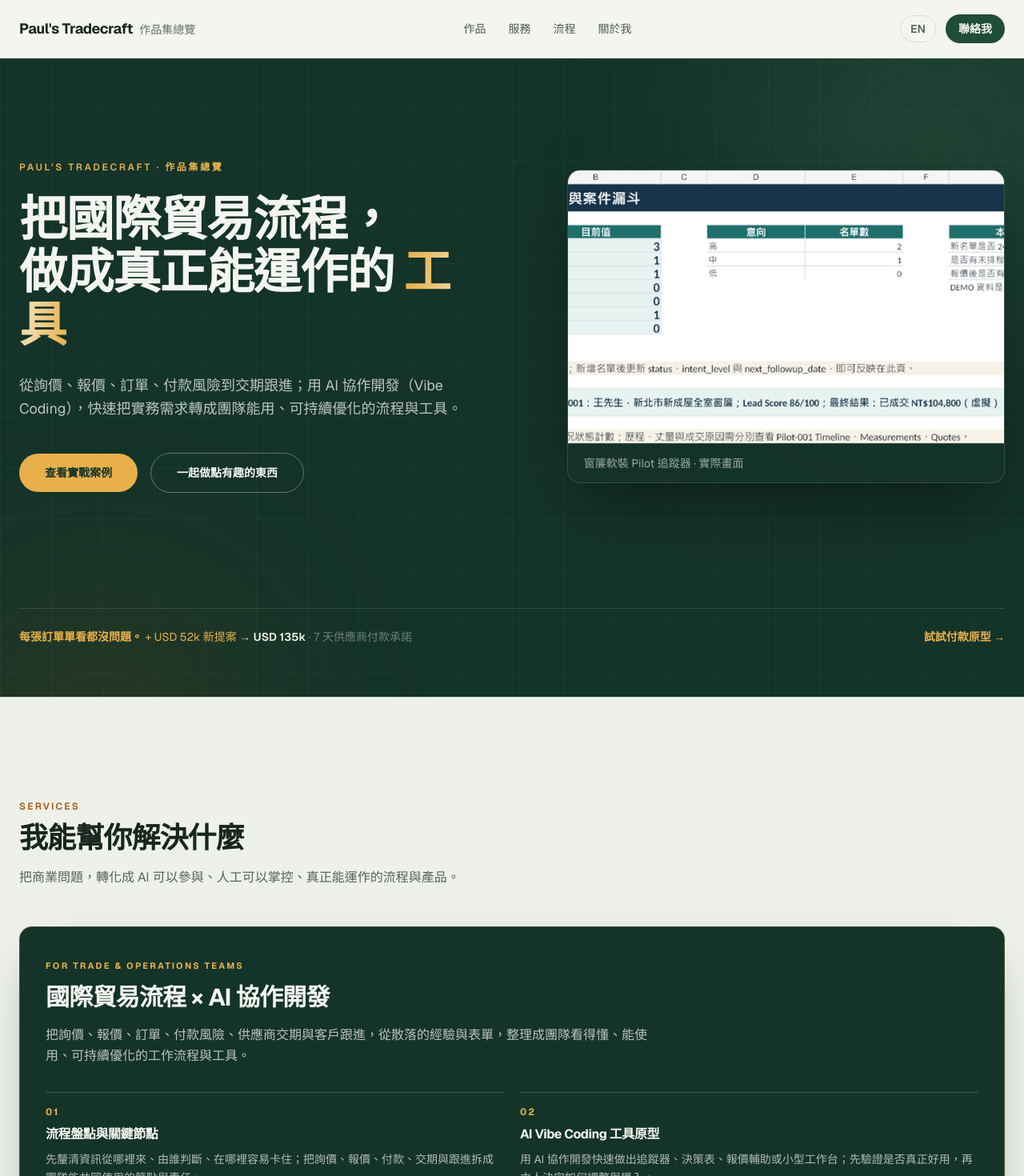
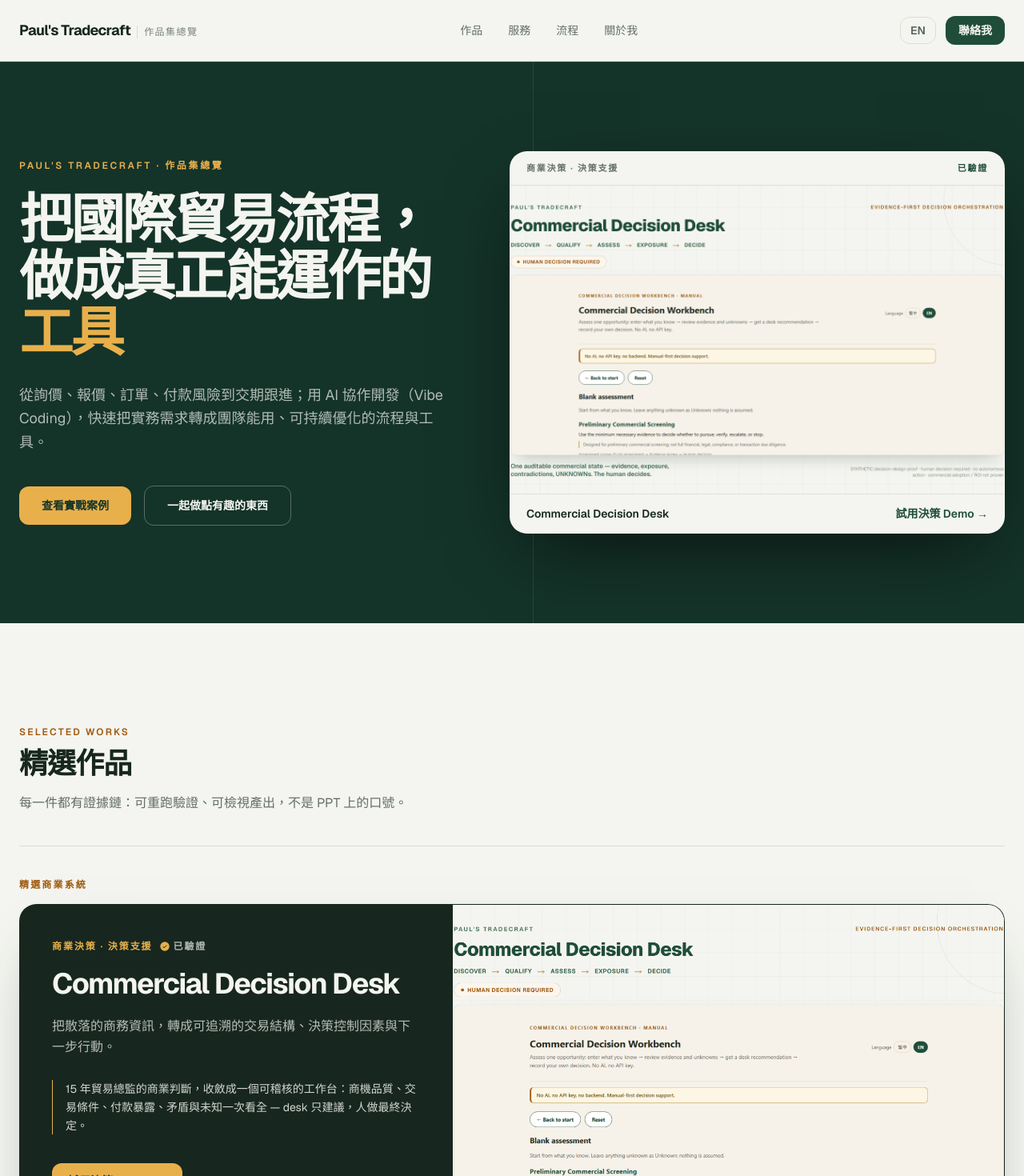
Before and after one commit to apchen1978/pauls-tradecraft, a React (Vite) app: page / in a window 1280 px wide. Shown: the top 1470 px of the page at 80% size. Built offline with nearby package versions, Linux system fonts and the light colour scheme.

Commit message:
feat(home): elevate portfolio to commercial systems studio

```diff
--- a/src/App.jsx
+++ b/src/App.jsx
@@ -27,8 +27,8 @@ export default function App() {
           <Nav />
           <main id="main">
             <Hero />
+            <Works />
             <Capabilities />
-            <Works />
             <HowIWork />
             <About />
             <Contact />
--- a/src/components/Hero.jsx
+++ b/src/components/Hero.jsx
@@ -1,5 +1,6 @@
 import { motion } from "motion/react";
 import { useLang } from "../i18n.jsx";
+import { works } from "../data/works.js";
 
 const fadeUp = {
   hidden: { opacity: 0, y: 16 },
@@ -7,44 +8,43 @@ const fadeUp = {
 };
 
 export default function Hero() {
-  const { t } = useLang();
+  const { lang, t } = useLang();
+  const cdd = works.find((work) => work.id === "commercial-decision-desk");
+  const cddCopy = cdd[lang];
   return (
     <section id="top" className="relative overflow-hidden bg-pine text-bone">
-      {/* 大廠式柔和光暈 */}
       <div aria-hidden className="pointer-events-none absolute inset-0">
-        <div className="absolute -top-32 right-[-10%] h-[480px] w-[480px] rounded-full bg-moss/30 blur-[120px]" />
-        <div className="absolute bottom-[-30%] left-[-5%] h-[380px] w-[380px] rounded-full bg-amber/15 blur-[120px]" />
-        {/* 細網格紋理 */}
-        <div className="absolute inset-0 opacity-[0.05] [background-image:linear-gradient(rgba(255,255,255,0.6)_1px,transparent_1px),linear-gradient(90deg,rgba(255,255,255,0.6)_1px,transparent_1px)] [background-size:64px_64px]" />
+        <div className="absolute inset-y-0 left-[52%] hidden w-px bg-bone/10 lg:block" />
+        <div className="absolute inset-x-0 top-0 h-px bg-bone/10" />
       </div>
 
-      <div className="relative mx-auto grid max-w-7xl items-center gap-14 px-4 pt-24 pb-28 md:px-6 md:pt-32 md:pb-36 lg:grid-cols-[1.05fr_0.95fr] lg:gap-20">
+      <div className="relative mx-auto grid max-w-7xl items-center gap-12 px-4 pb-20 pt-20 md:px-6 md:pb-28 md:pt-28 lg:grid-cols-[0.94fr_1.06fr] lg:gap-16">
         <motion.div initial="hidden" animate="show" variants={{ show: { transition: { staggerChildren: 0.1 } } }}>
           <motion.p variants={fadeUp} className="text-xs font-semibold uppercase tracking-[0.22em] text-gold">
             {t.brand} · {t.brandNote}
           </motion.p>
           <motion.h1
             variants={fadeUp}
-            className="mt-6 max-w-xl text-4xl font-bold leading-[1.1] tracking-tight text-bone md:text-5xl lg:text-6xl"
+            className="mt-6 max-w-xl text-[2.65rem] font-bold leading-[1.05] tracking-[-0.045em] text-bone md:text-6xl lg:text-[4.2rem]"
           >
             {t.hero.headlineA}
             <br />
             <span className="font-semibold text-bone">{t.hero.headlineB}</span>{" "}
-            <span className="hero-gradient font-semibold">{t.hero.headlineHighlight}</span>
+            <span className="font-semibold text-gold">{t.hero.headlineHighlight}</span>
           </motion.h1>
-          <motion.p variants={fadeUp} className="mt-7 max-w-[52ch] text-base leading-relaxed text-bone/75 md:text-lg">
+          <motion.p variants={fadeUp} className="mt-7 max-w-[48ch] text-base leading-relaxed text-bone/70 md:text-lg">
             {t.hero.sub}
           </motion.p>
           <motion.div variants={fadeUp} className="mt-10 flex flex-wrap items-center gap-4">
             <a
               href="#works"
-              className="rounded-pill bg-gold px-8 py-3.5 text-sm font-bold text-pine transition-all hover:brightness-110 active:scale-[0.98]"
+              className="rounded-field bg-gold px-7 py-3.5 text-sm font-bold text-pine transition-colors hover:bg-[#f2be61]"
             >
               {t.hero.ctaPrimary}
             </a>
             <a
               href="#contact"
-              className="rounded-pill border border-bone/35 px-8 py-3.5 text-sm font-semibold text-bone transition-colors hover:border-bone/70"
+              className="rounded-field border border-bone/30 px-7 py-3.5 text-sm font-semibold text-bone transition-colors hover:border-bone/70"
             >
               {t.hero.ctaSecondary}
             </a>
@@ -54,44 +54,26 @@ export default function Hero() {
         <motion.figure
           initial={{ opacity: 0, y: 24 }}
           animate={{ opacity: 1, y: 0, transition: { duration: 0.6, ease: "easeOut", delay: 0.15 } }}
-          className="overflow-hidden rounded-card border border-bone/15 bg-pine/40 shadow-[0_30px_80px_-20px_rgba(0,0,0,0.5)]"
+          className="relative overflow-hidden rounded-[1.35rem] border border-bone/15 bg-bone shadow-[0_34px_90px_-26px_rgba(0,0,0,0.66)]"
         >
+          <div className="flex items-center justify-between border-b border-ink/10 px-5 py-3 text-[11px] font-semibold uppercase tracking-[0.16em] text-ink/65">
+            <span>{cddCopy.tag}</span>
+            <span className="text-forest">{t.works.statusVerified}</span>
+          </div>
           <img
-            src="/images/cover-tracker.png"
-            alt={t.hero.imgCaption}
+            src={cdd.cover}
+            alt={cdd.imageAlt[lang]}
             className="aspect-[16/10] w-full object-cover object-top"
             loading="eager"
           />
-          <figcaption className="border-t border-bone/15 px-5 py-3.5 text-sm text-bone/60">
-            {t.hero.imgCaption}
+          <figcaption className="flex items-center justify-between gap-4 border-t border-ink/10 px-5 py-3.5 text-sm text-ink/65">
+            <span className="font-semibold text-ink">{cddCopy.title}</span>
+            <a href={cdd.link} target="_blank" rel="noopener noreferrer" className="shrink-0 font-semibold text-forest transition-colors hover:text-amber">
+              {typeof cdd.linkLabel === "string" ? cdd.linkLabel : cdd.linkLabel[lang]} →
+            </a>
           </figcaption>
         </motion.figure>
       </div>
-
-      {/* 極簡底條：featured proof 收成一條 hairline（商業 hook 保留、視覺減重） */}
-      <motion.div
-        initial={{ opacity: 0 }}
-        animate={{ opacity: 1, transition: { duration: 0.6, delay: 0.35 } }}
-        className="relative mx-auto max-w-7xl px-4 pb-14 md:px-6 md:pb-16"
-      >
-        <div className="flex flex-col gap-2 border-t border-bone/12 pt-6 md:flex-row md:items-center md:justify-between">
-          <p className="text-sm leading-relaxed text-bone/60">
-            <span className="font-semibold text-gold">{t.hero.featuredHook1}</span>{" "}
-            <span className="text-gold">{t.hero.featuredIncrement}</span>{" "}
-            <span className="text-bone/80">{t.hero.featuredArrow}</span>{" "}
-            <span className="font-semibold text-bone">{t.hero.featuredAfter}</span>
-            <span className="text-bone/40"> · {t.hero.featuredCaption}</span>
-          </p>
-          <a
-            href="https://apchen1978.github.io/payment-concentration-demo/"
-            target="_blank"
-            rel="noopener noreferrer"
-            className="shrink-0 text-sm font-semibold text-gold transition-colors hover:text-bone"
-          >
-            {t.hero.featuredCta} →
-          </a>
-        </div>
-      </motion.div>
     </section>
   );
 }
--- a/src/components/Nav.jsx
+++ b/src/components/Nav.jsx
@@ -14,14 +14,14 @@ export default function Nav() {
   ];
 
   return (
-    <header className="sticky top-0 z-50 border-b border-line/70 bg-bone/85 backdrop-blur-md">
-      <nav className="mx-auto flex h-16 max-w-7xl items-center justify-between px-4 md:h-[72px] md:px-6">
+    <header className="sticky top-0 z-50 border-b border-line/80 bg-bone/95 backdrop-blur-md">
+      <nav className="mx-auto flex h-[68px] max-w-7xl items-center justify-between px-4 md:h-[76px] md:px-6">
         <a href="#top" className="flex items-baseline gap-2" onClick={() => setOpen(false)}>
-          <span className="text-lg font-bold tracking-tight">{t.brand}</span>
-          <span className="hidden text-sm text-ink/65 sm:inline">{t.brandNote}</span>
+          <span className="text-lg font-bold tracking-[-0.035em]">{t.brand}</span>
+          <span className="hidden border-l border-line pl-2 text-xs font-medium uppercase tracking-[0.12em] text-ink/55 sm:inline">{t.brandNote}</span>
         </a>
 
-        <div className="hidden items-center gap-7 text-sm font-medium text-ink/75 lg:flex">
+        <div className="hidden items-center gap-8 text-sm font-medium text-ink/65 lg:flex">
           {links.map((l) => (
             <a key={l.href} href={l.href} className="transition-colors hover:text-forest">
               {l.label}
@@ -32,14 +32,14 @@ export default function Nav() {
         <div className="flex items-center gap-3">
           <button
             onClick={toggle}
-            className="rounded-pill border border-line px-3 py-1.5 text-sm font-semibold text-ink/70 transition-colors hover:border-forest hover:text-forest"
+            className="rounded-field border border-line px-3 py-1.5 text-sm font-semibold text-ink/70 transition-colors hover:border-forest hover:text-forest"
             aria-label="Switch language"
           >
             {t.langLabel}
           </button>
           <a
             href="#contact"
-            className="hidden rounded-pill bg-forest px-4 py-2 text-sm font-semibold text-bone transition-all hover:bg-moss active:scale-[0.98] sm:inline-block"
+            className="hidden rounded-field bg-forest px-4 py-2 text-sm font-semibold text-bone transition-colors hover:bg-moss sm:inline-block"
             onClick={() => setOpen(false)}
           >
             {t.nav.contact}
--- a/src/components/Works.jsx
+++ b/src/components/Works.jsx
@@ -110,14 +110,54 @@ function CaseStudy({ c, related, link, linkLabel }) {
   );
 }
 
+function FeaturedSystem({ work }) {
+  const { lang, t } = useLang();
+  const copy = work[lang];
+  const linkLabel = typeof work.linkLabel === "string" ? work.linkLabel : work.linkLabel?.[lang];
+
+  return (
+    <article id={work.id} className="scroll-mt-28 overflow-hidden rounded-[1.35rem] border border-ink/10 bg-ink text-bone shadow-[0_28px_72px_-42px_rgba(20,51,41,0.72)]">
+      <div className="grid lg:grid-cols-[0.88fr_1.12fr]">
+        <div className="flex flex-col px-6 py-8 md:px-10 md:py-11">
+          <div className="flex items-center gap-2 text-xs font-semibold uppercase tracking-[0.16em] text-gold">
+            <span>{copy.tag}</span>
+            {work.verified && (
+              <span className="inline-flex items-center gap-1 text-bone/70" title={t.works.verifiedExplain}>
+                <CheckCircle size={14} weight="fill" className="text-gold" />
+                {t.works.statusVerified}
+              </span>
+            )}
+          </div>
+          <h3 className="mt-5 max-w-md text-3xl font-bold leading-[1.08] tracking-[-0.04em] text-bone md:text-4xl">{copy.title}</h3>
+          <p className="mt-5 max-w-[43ch] text-base leading-relaxed text-bone/72">{copy.desc}</p>
+          {copy.caseSummary && (
+            <p className="mt-7 border-l border-gold pl-4 text-sm leading-relaxed text-bone/85">{copy.caseSummary}</p>
+          )}
+          <a href={work.link} target="_blank" rel="noopener noreferrer" className="mt-9 inline-flex w-fit items-center gap-2 rounded-field bg-gold px-5 py-3 text-sm font-bold text-pine transition-colors hover:bg-[#f2be61]">
+            {linkLabel}
+            <ArrowUpRight size={16} weight="bold" />
+          </a>
+          {work.demoNote && <p className="mt-4 text-xs leading-relaxed text-bone/50">{work.demoNote[lang]}</p>}
+        </div>
+        <a href={work.link} target="_blank" rel="noopener noreferrer" aria-label={copy.title} className="group relative block border-t border-bone/10 bg-bone lg:border-l lg:border-t-0">
+          <img src={work.cover} alt={work.imageAlt[lang]} loading="eager" className="aspect-[16/10] h-full w-full object-cover object-top transition-transform duration-500 group-hover:scale-[1.015]" />
+          <span className="absolute bottom-4 right-4 rounded-field bg-ink/90 px-3 py-2 text-xs font-semibold text-bone opacity-0 shadow-lg transition-opacity group-hover:opacity-100">{linkLabel} →</span>
+        </a>
+      </div>
+      {work.case && <CaseStudy c={work.case} related={work.related} link={work.link} linkLabel={work.linkLabel} />}
+    </article>
+  );
+}
+
 export default function Works() {
   const { lang, t } = useLang();
+  const featuredSystem = works.find((work) => work.id === "commercial-decision-desk");
   const sections = SECTION_ORDER.map((id) => ({
     id,
     label: t.works.sections[id],
     note: id === "labs" ? t.works.labsNote : "",
     works: [...works]
-      .filter((w) => w.section === id)
+      .filter((w) => w.section === id && w.id !== featuredSystem.id)
       .sort((a, b) => (a.featuredRank ?? Number.MAX_SAFE_INTEGER) - (b.featuredRank ?? Number.MAX_SAFE_INTEGER)),
   }));
 
@@ -156,7 +196,7 @@ export default function Works() {
         whileInView={{ opacity: 1, y: 0 }}
         viewport={{ once: true, margin: "-60px" }}
         transition={{ duration: 0.5, ease: "easeOut", delay: (i % 3) * 0.06 }}
-         className={`group flex scroll-mt-28 flex-col overflow-hidden rounded-card border border-line bg-bone transition-colors hover:border-forest/40 col-span-1 ${desktopSpan} ${w.link ? "" : "cursor-pointer"}`}
+         className={`group flex scroll-mt-28 flex-col overflow-hidden rounded-card border border-line bg-[#f8f8f3] transition-[border-color,transform,box-shadow] duration-300 hover:-translate-y-0.5 hover:border-forest/35 hover:shadow-[0_20px_40px_-34px_rgba(20,51,41,0.55)] col-span-1 ${desktopSpan} ${w.link ? "" : "cursor-pointer"}`}
       >
         <Wrapper {...wrapperProps} className="flex flex-1 flex-col">
           {w.cover ? (
@@ -200,7 +240,7 @@ export default function Works() {
             </h3>
             <p className={`mt-2 leading-relaxed text-ink/65 ${isLarge ? "text-[15px] md:text-base" : "text-sm"}`}>{copy.desc}</p>
             {copy.caseSummary && (
-              <p className="mt-4 border-l-2 border-amber/70 pl-3 text-sm leading-relaxed text-ink/75">
+              <p className="mt-4 border-t border-line pt-3 text-sm leading-relaxed text-ink/75">
                 <span className="font-semibold text-forest">{t.works.caseStudy.takeaway}：</span>
                 {copy.caseSummary}
               </p>
@@ -227,16 +267,23 @@ export default function Works() {
 
   return (
     <section id="works" className="mx-auto max-w-7xl scroll-mt-24 px-4 py-24 md:px-6 md:py-32">
-      <div className="max-w-2xl">
-        <p className="eyebrow">{t.works.eyebrow}</p>
-        <h2 className="mt-3 text-3xl font-bold tracking-tight md:text-4xl">{t.works.headline}</h2>
-        <p className="mt-4 text-base leading-relaxed text-ink/65">{t.works.sub}</p>
+      <div className="border-b border-line pb-10">
+        <div className="max-w-2xl">
+          <p className="eyebrow">{t.works.eyebrow}</p>
+          <h2 className="mt-3 text-3xl font-bold tracking-tight md:text-4xl">{t.works.headline}</h2>
+          <p className="mt-4 text-base leading-relaxed text-ink/65">{t.works.sub}</p>
+        </div>
+      </div>
+
+      <div className="mt-10">
+        <p className="eyebrow mb-4">{t.works.sections.commercial}</p>
+        <FeaturedSystem work={featuredSystem} />
       </div>
 
       {sections.map((sec, si) => (
         <div key={sec.id} id={`works-${sec.id}`} className="scroll-mt-24">
-          <div className={`${si === 0 ? "mt-14" : "mt-12"} border-t border-line pt-6`}>
-            <h3 className={`font-bold tracking-tight ${si === 0 ? "text-2xl text-forest md:text-[26px]" : "text-lg text-ink/75"}`}>{sec.label}</h3>
+          <div className={`${si === 0 ? "mt-14" : "mt-12"} flex flex-col gap-2 border-t border-line pt-6 md:flex-row md:items-baseline md:justify-between`}>
+            <h3 className={`font-bold tracking-tight ${si === 0 ? "text-xl text-forest md:text-2xl" : "text-lg text-ink/75"}`}>{sec.label}</h3>
             {sec.note && <p className="mt-1.5 text-sm leading-relaxed text-ink/60">{sec.note}</p>}
           </div>
           <div className="mt-8 grid grid-cols-1 gap-7 md:grid-cols-3">
```
